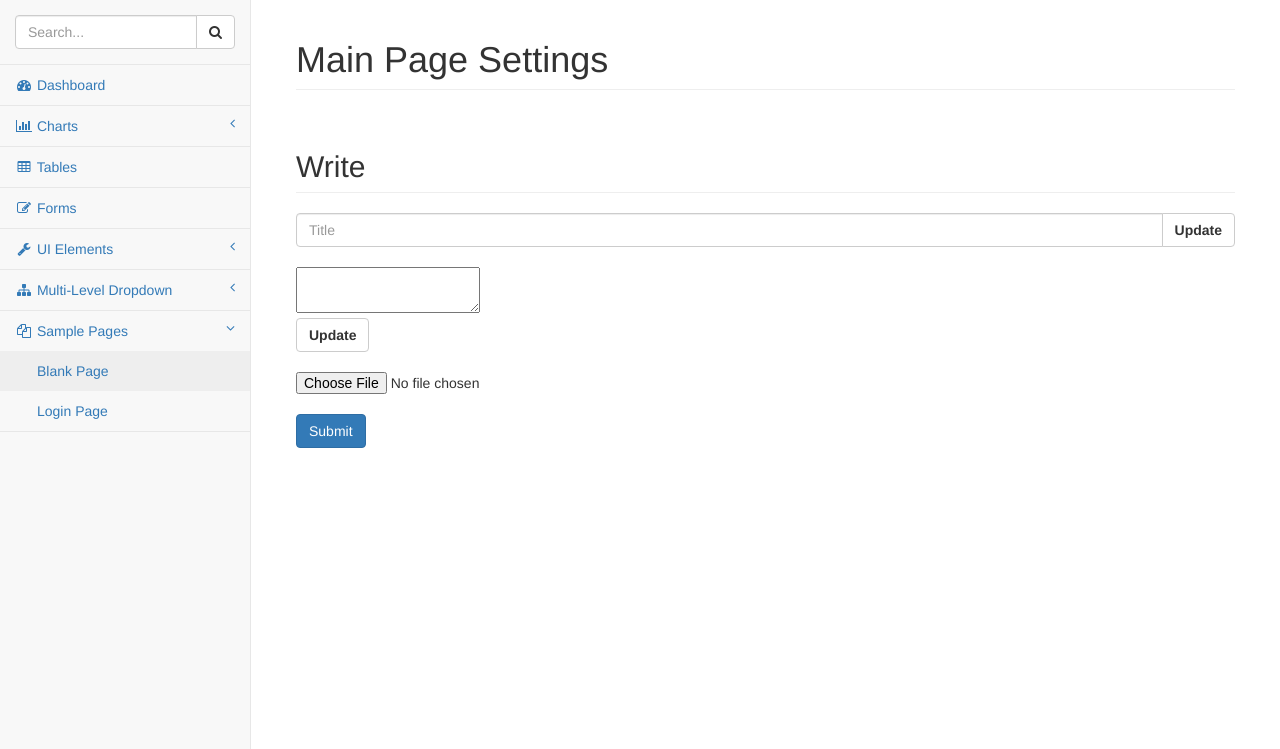
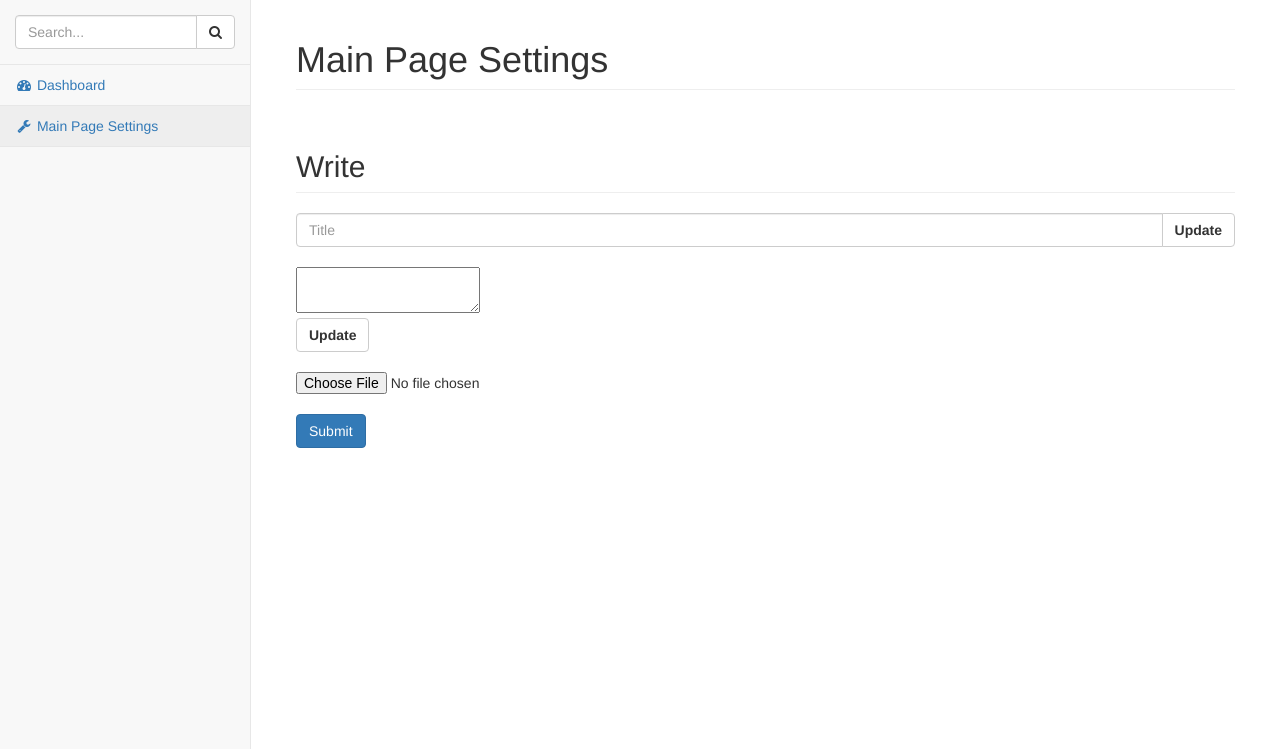
Before and after one commit to xfoxes/Admin_Panel, a PHP site: page /pages/mainsettings.php in a window 1280 px wide. Shown: the part 51-800 px from the top of the page. Run offline with PHP 8.4, Linux system fonts and the light colour scheme; some libraries are stand-ins or nearby versions.

Commit message:
Menüler Güncellendi
Menüleri tekrar güncellendi linkler verildi

```diff
--- a/pages/index.html
+++ b/pages/index.html
@@ -283,7 +283,7 @@
                             <a href="index.html"><i class="fa fa-dashboard fa-fw"></i> Dashboard</a>
                         </li>
                         <li>
-                            <a href="#"><i class="fa fa-wrench  fa-fw"></i> Main Page Settings</a>
+                            <a href="mainsettings.php"><i class="fa fa-wrench  fa-fw"></i> Main Page Settings</a>
 
                         </li>
 
--- a/pages/mainsettings.php
+++ b/pages/mainsettings.php
@@ -356,89 +356,13 @@
                         <li>
                             <a href="index.html"><i class="fa fa-dashboard fa-fw"></i> Dashboard</a>
                         </li>
+
                         <li>
-                            <a href="#"><i class="fa fa-bar-chart-o fa-fw"></i> Charts<span class="fa arrow"></span></a>
-                            <ul class="nav nav-second-level">
-                                <li>
-                                    <a href="flot.html">Flot Charts</a>
-                                </li>
-                                <li>
-                                    <a href="morris.html">Morris.js Charts</a>
-                                </li>
-                            </ul>
-                            <!-- /.nav-second-level -->
+                            <a href="mainsettings.php"><i class="fa fa-wrench  fa-fw"></i> Main Page Settings</a>
+
                         </li>
-                        <li>
-                            <a href="tables.html"><i class="fa fa-table fa-fw"></i> Tables</a>
-                        </li>
-                        <li>
-                            <a href="forms.html"><i class="fa fa-edit fa-fw"></i> Forms</a>
-                        </li>
-                        <li>
-                            <a href="#"><i class="fa fa-wrench fa-fw"></i> UI Elements<span class="fa arrow"></span></a>
-                            <ul class="nav nav-second-level">
-                                <li>
-                                    <a href="panels-wells.html">Panels and Wells</a>
-                                </li>
-                                <li>
-                                    <a href="buttons.html">Buttons</a>
-                                </li>
-                                <li>
-                                    <a href="notifications.html">Notifications</a>
-                                </li>
-                                <li>
-                                    <a href="typography.html">Typography</a>
-                                </li>
-                                <li>
-                                    <a href="icons.html"> Icons</a>
-                                </li>
-                                <li>
-                                    <a href="grid.html">Grid</a>
-                                </li>
-                            </ul>
-                            <!-- /.nav-second-level -->
-                        </li>
-                        <li>
-                            <a href="#"><i class="fa fa-sitemap fa-fw"></i> Multi-Level Dropdown<span class="fa arrow"></span></a>
-                            <ul class="nav nav-second-level">
-                                <li>
-                                    <a href="#">Second Level Item</a>
-                                </li>
-                                <li>
-                                    <a href="#">Second Level Item</a>
-                                </li>
-                                <li>
-                                    <a href="#">Third Level <span class="fa arrow"></span></a>
-                                    <ul class="nav nav-third-level">
-                                        <li>
-                                            <a href="#">Third Level Item</a>
-                                        </li>
-                                        <li>
-                                            <a href="#">Third Level Item</a>
-                                        </li>
-                                        <li>
-                                            <a href="#">Third Level Item</a>
-                                        </li>
-                                        <li>
-                                            <a href="#">Third Level Item</a>
-                                        </li>
-                                    </ul>
-                                    <!-- /.nav-third-level -->
-                                </li>
-                            </ul>
-                            <!-- /.nav-second-level -->
-                        </li>
-                        <li class="active">
-                            <a href="#"><i class="fa fa-files-o fa-fw"></i> Sample Pages<span class="fa arrow"></span></a>
-                            <ul class="nav nav-second-level">
-                                <li>
-                                    <a class="active" href="blank.html">Blank Page</a>
-                                </li>
-                                <li>
-                                    <a href="login.html">Login Page</a>
-                                </li>
-                            </ul>
-                            <!-- /.nav-second-level -->
+
+
                         </li>
                     </ul>
                 </div>
```
